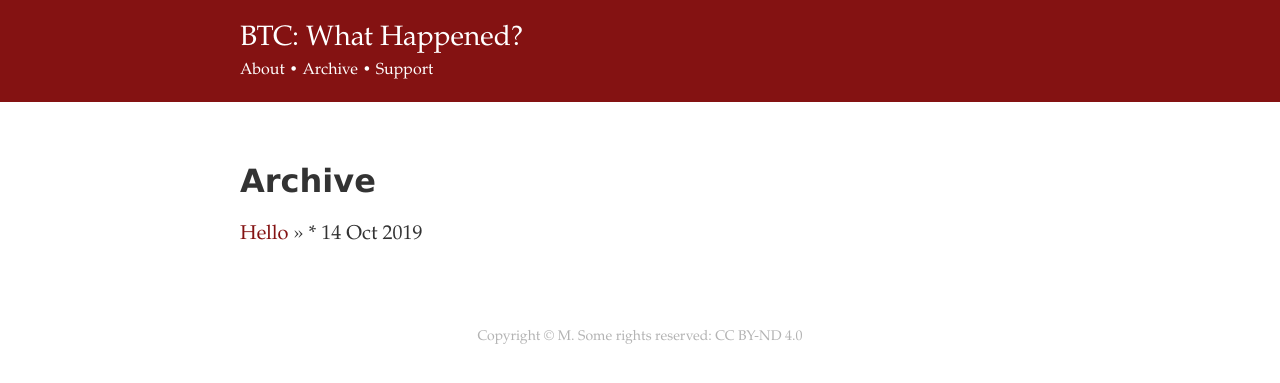
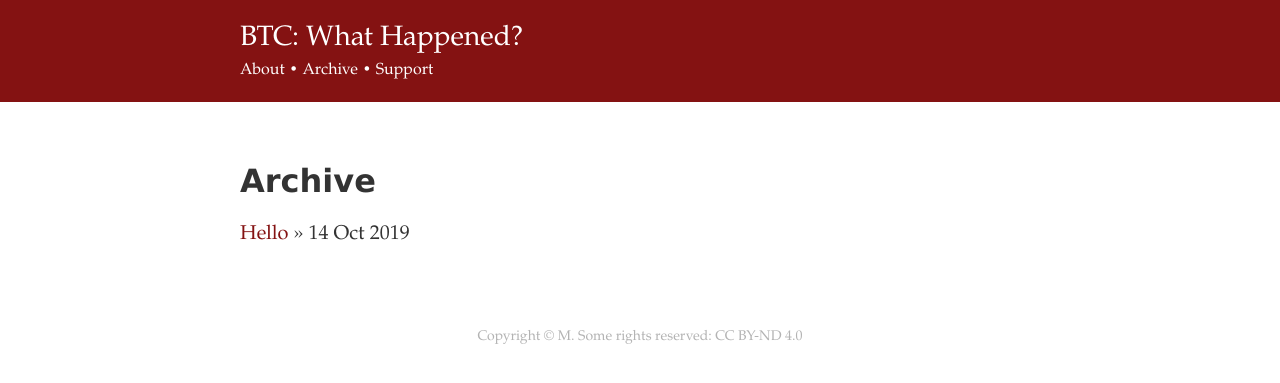
Before and after one commit to derykmakgill/nsi, a Jekyll site: the page built from archive.md, in a window 1280 px wide. Shown: the top 383 px of the page. Built offline with Jekyll 4.4.1, drawn with Linux system fonts in a browser that asks for light colours.

Commit message:
Update archive.md

```diff
--- a/archive.md
+++ b/archive.md
@@ -4,5 +4,5 @@ title: Archive
 ---
 
 {% for post in site.posts %}
-[{{ post.title }}]({{ post.url }}) &raquo; * {{ post.date | date_to_string }}
+[{{ post.title }}]({{ post.url }}) &raquo; {{ post.date | date_to_string }}
 {% endfor %}
```
